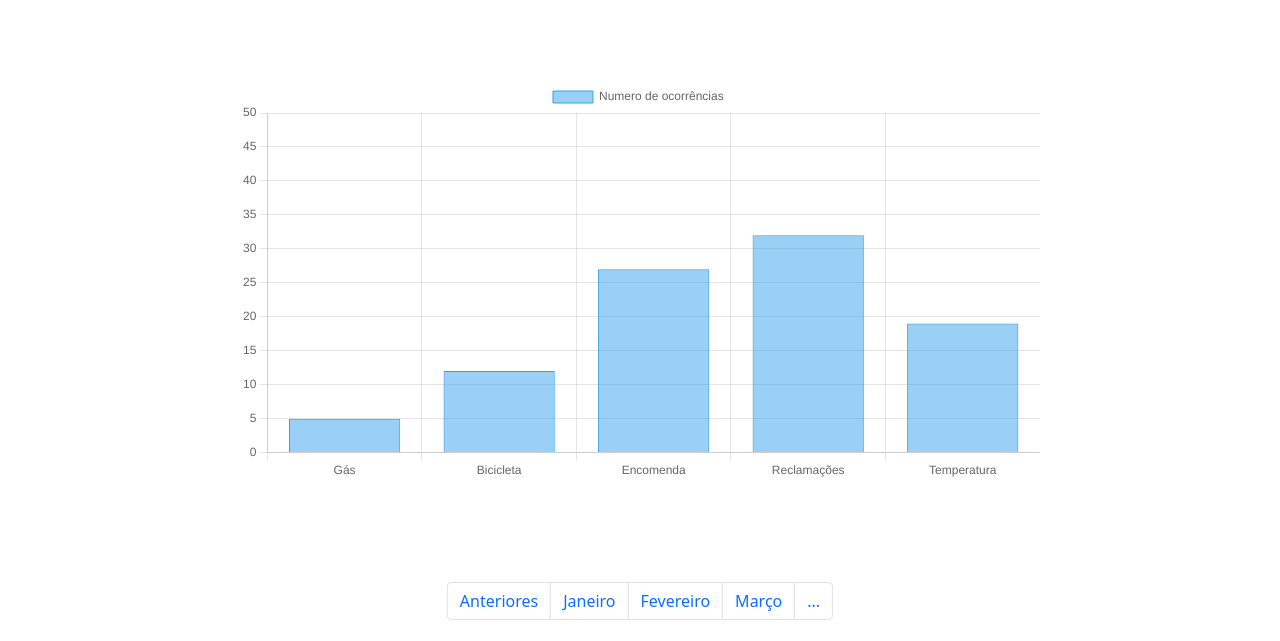
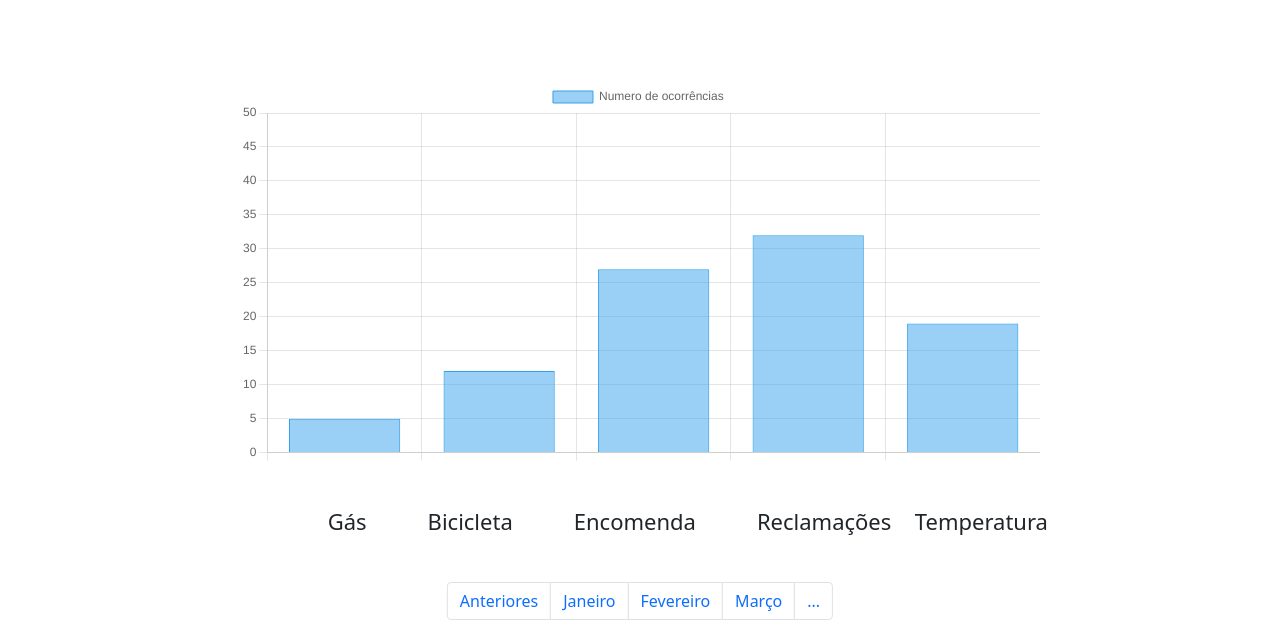
Before and after one commit to mikael-ramos/projetopi2024, a website built with Parcel: page pagina-analise.html in a window 1280 px wide. Shown: the part 159-800 px from the top of the page. Built offline with nearby package versions, Linux system fonts and the light colour scheme.

Commit message:
Add files via upload

```diff
--- a/css/style.css
+++ b/css/style.css
@@ -109,3 +109,26 @@
     transform: translate(-50%, -50%);
 
 }
+
+.label-dashboard{
+    display: flex;          /* Torna a lista um container flexível */
+    list-style-type: none;  /* Remove os marcadores */
+    padding: 0;
+    position: absolute;
+    top: 85%;
+    left: 50%;
+    transform: translate(-50%, -50%);
+
+}
+
+.label-listIten{
+    font-size: 22px;
+    display: inline-block;  /* Exibe os itens na horizontal */
+    margin-right: 61px;
+
+}
+
+.label-listIten:nth-child(5){
+    position: absolute;
+    left:94%;
+}
--- a/js/dashboard.js
+++ b/js/dashboard.js
@@ -3,7 +3,7 @@ const ctx = document.getElementById('myChart');
   new Chart(ctx, {
     type: 'bar',
     data: {
-      labels: ['Gás', 'Bicicleta', 'Encomenda', 'Reclamações', 'Temperatura'],
+      labels: ['','','','',''],
       datasets: [{
         label: 'Numero de ocorrências ',
         data: [5, 12, 27, 32, 19],
@@ -12,6 +12,7 @@ const ctx = document.getElementById('myChart');
       }]
     },
     options: {
+
       scales: {
         y: {
           suggestedMin: 0,
--- a/pagina-analise.html
+++ b/pagina-analise.html
@@ -35,8 +35,16 @@
         </nav>
     </header>
 
-    <h1 class="tituloDashboard fonte-titulo">Gráficos de analise</h1>
+    <h1 class="tituloDashboard fonte-titulo">Gráfico de análise</h1>
     <div style="width: 800px;"><canvas id="myChart" class="chartConfig "></canvas></div>
+    <ul class="label-dashboard">
+      <li class="label-listIten">Gás</li>
+      <li class="label-listIten">Bicicleta</li>
+      <li class="label-listIten">Encomenda</li>
+      <li class="label-listIten">Reclamações</li>
+      <li class="label-listIten">Temperatura</li>
+    </ul>
+
     <ul class="pagination menuGrafico">
         <li class="page-item"><a class="page-link" href="#">Anteriores</a></li>
         <li class="page-item"><a class="page-link" href="#">Janeiro</a></li>
```
